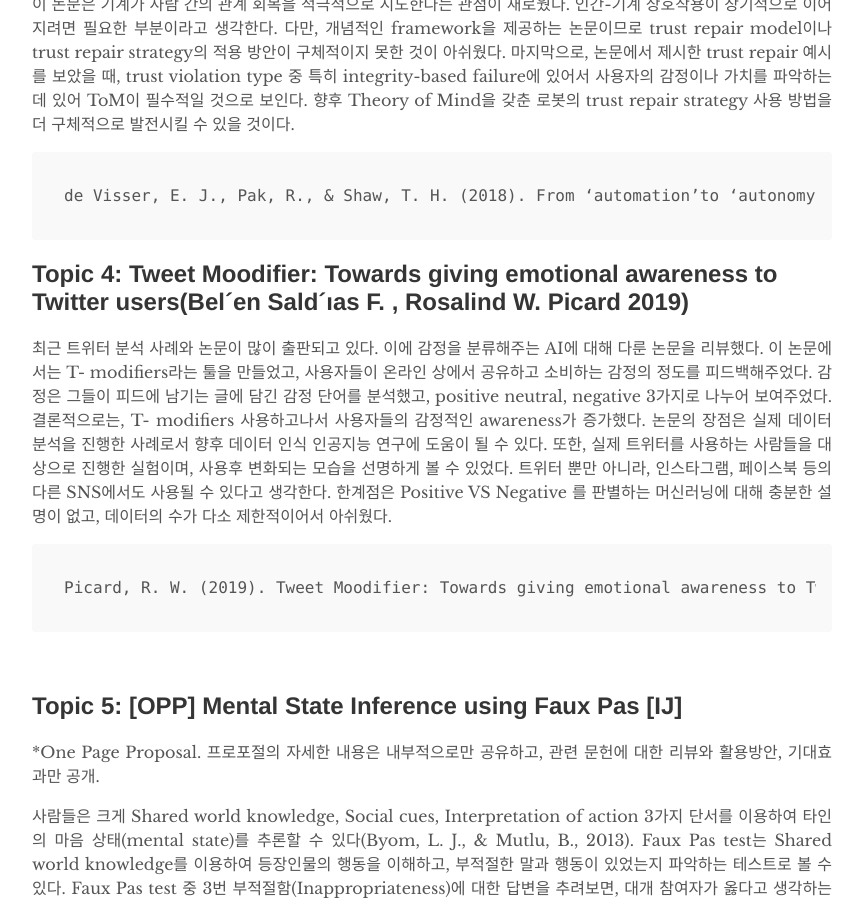
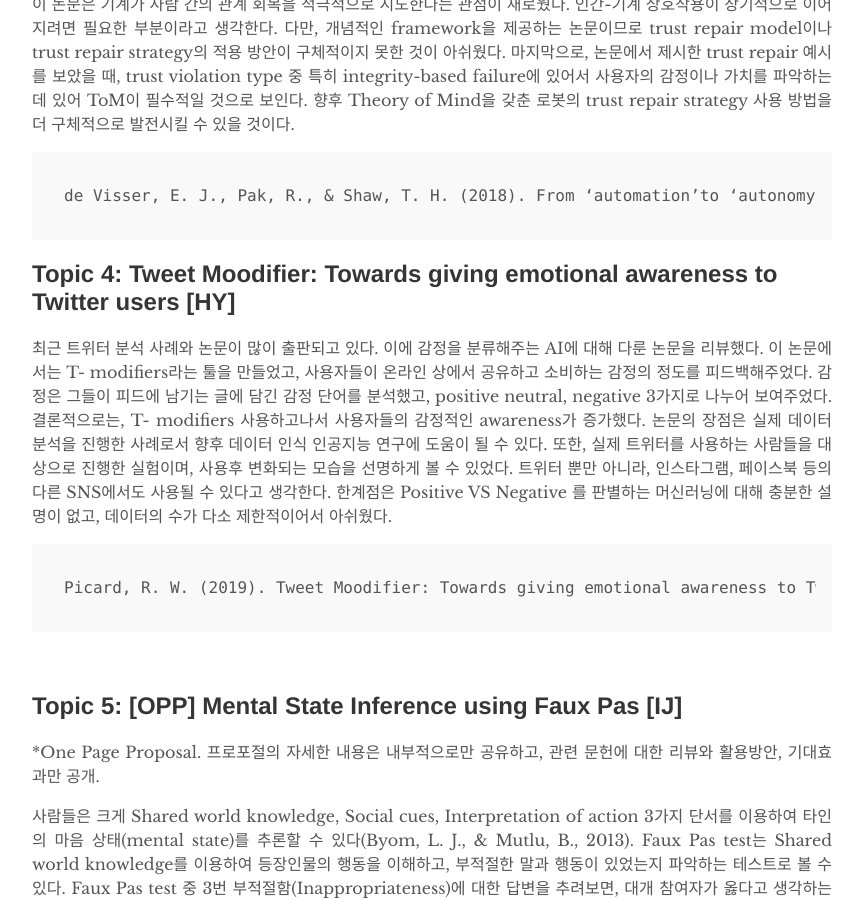
Before and after one commit to humanfactorspsych/blog, a Jekyll site: the page built from _posts/2020-04-30-study.md, in a window 1280 px wide and 900 px high, scrolled down 1882 px. Shown: the whole window, without its empty margins (208-1071 px from the left). Built offline with Jekyll 4.4.1, drawn with Linux system fonts in a browser that asks for light colours.

Commit message:
Update 2020-04-30-study.md

```diff
--- a/_posts/2020-04-30-study.md
+++ b/_posts/2020-04-30-study.md
@@ -53,7 +53,7 @@ Transactional model of trust repair의 3단계 (Figure3)
     de Visser, E. J., Pak, R., & Shaw, T. H. (2018). From ‘automation’to ‘autonomy’: the importance of trust repair in human–machine interaction. Ergonomics, 61(10), 1409-1427.
 
 
-## Topic 4: Tweet Moodifier: Towards giving emotional awareness to Twitter users(Bel´en Sald´ıas F. , Rosalind W. Picard 2019)
+## Topic 4: Tweet Moodifier: Towards giving emotional awareness to Twitter users [HY]
 
 최근 트위터 분석 사례와 논문이 많이 출판되고 있다. 이에 감정을 분류해주는 AI에 대해 다룬 논문을 리뷰했다. 이 논문에서는 T- modifiers라는 툴을 만들었고, 사용자들이 온라인 상에서 공유하고 소비하는 감정의 정도를 피드백해주었다. 감정은 그들이 피드에 남기는 글에 담긴 감정 단어를 분석했고,  positive neutral, negative 3가지로 나누어 보여주었다. 결론적으로는, T- modifiers 사용하고나서 사용자들의 감정적인 awareness가 증가했다.
 논문의 장점은 실제 데이터 분석을 진행한 사례로서 향후 데이터 인식 인공지능 연구에 도움이 될 수 있다. 또한,
```
